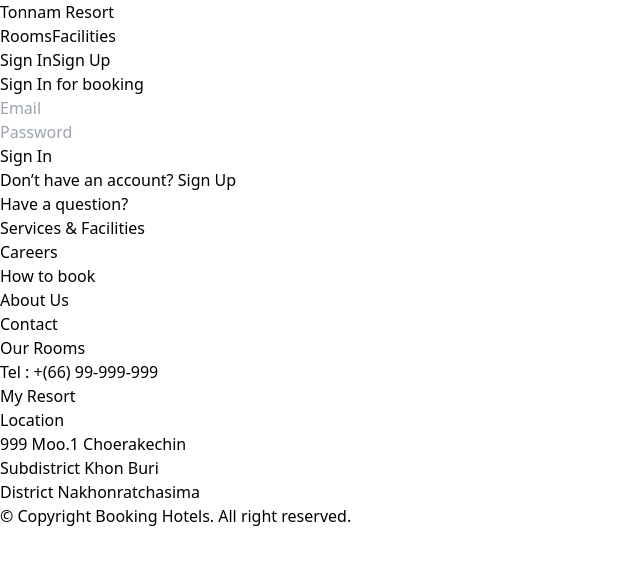
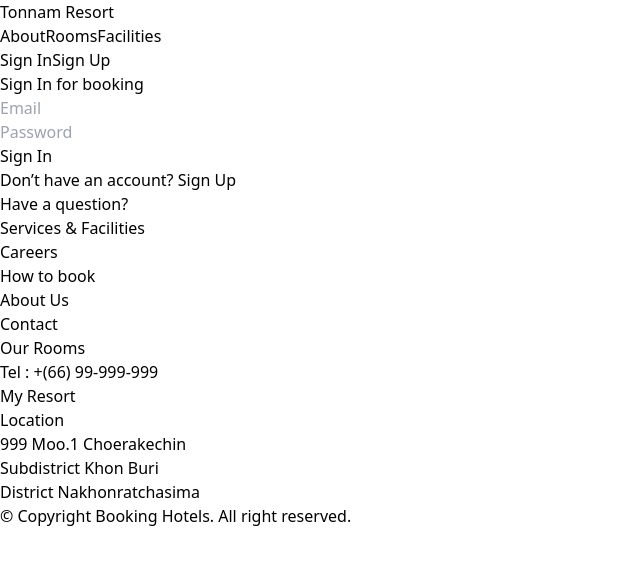
Before and after one commit to boomieindahouse/resort-project, a Next.js app: page /signin in a window 1280 px wide. Shown: the top 564 px of the page, without its empty margins (0-640 px from the left). Built offline with nearby package versions, Linux system fonts and the light colour scheme.

Commit message:
edit homepage aboutsec nav

```diff
--- a/src/app/components/Navbar.jsx
+++ b/src/app/components/Navbar.jsx
@@ -9,6 +9,9 @@ export default function Navbar() {
 
             {/* mid */}
             <div className="flex-grow text-center">
+            <Link href="#about" className='px-5'>
+                    About
+                </Link>
                 <Link href="#rooms" className='px-5'>
                     Rooms
                 </Link>
--- a/src/app/components/homepage/AboutSection.jsx
+++ b/src/app/components/homepage/AboutSection.jsx
@@ -1,7 +1,7 @@
 // components/AboutSection.js
 export default function AboutSection() {
     return (
-        <div className="flex justify-around bg-gray-100 h-[600px] flex justify-center items-center">
+        <div className="flex justify-around h-[700px] bg-gray-100 flex justify-center items-center">
             <img
                 src="https://image-placeholder.com/images/actual-size/600x400.png"
                 alt="Resort placeholder"
--- a/src/app/components/homepage/RoomDescSection.jsx
+++ b/src/app/components/homepage/RoomDescSection.jsx
@@ -12,6 +12,7 @@ function RoomCard({ room, onSelect, isSelected }) {
           <h2 className="text-xl font-semibold">{room.title}</h2>
           <p className="text-gray-600">{room.description}</p>
           <p className="text-lg font-bold mt-2">${room.price} per night</p>
+          <p className='text-sm text-gray-500 py-2'>click to see description</p>
         </div>
         <div className="w-1/2">
           <img src={room.image} alt={room.title} className="w-full h-48 object-cover cursor-pointer" onClick={() => onSelect(room)} />
```
Also changed, not shown: src/app/page.js (+4 -3 lines).
